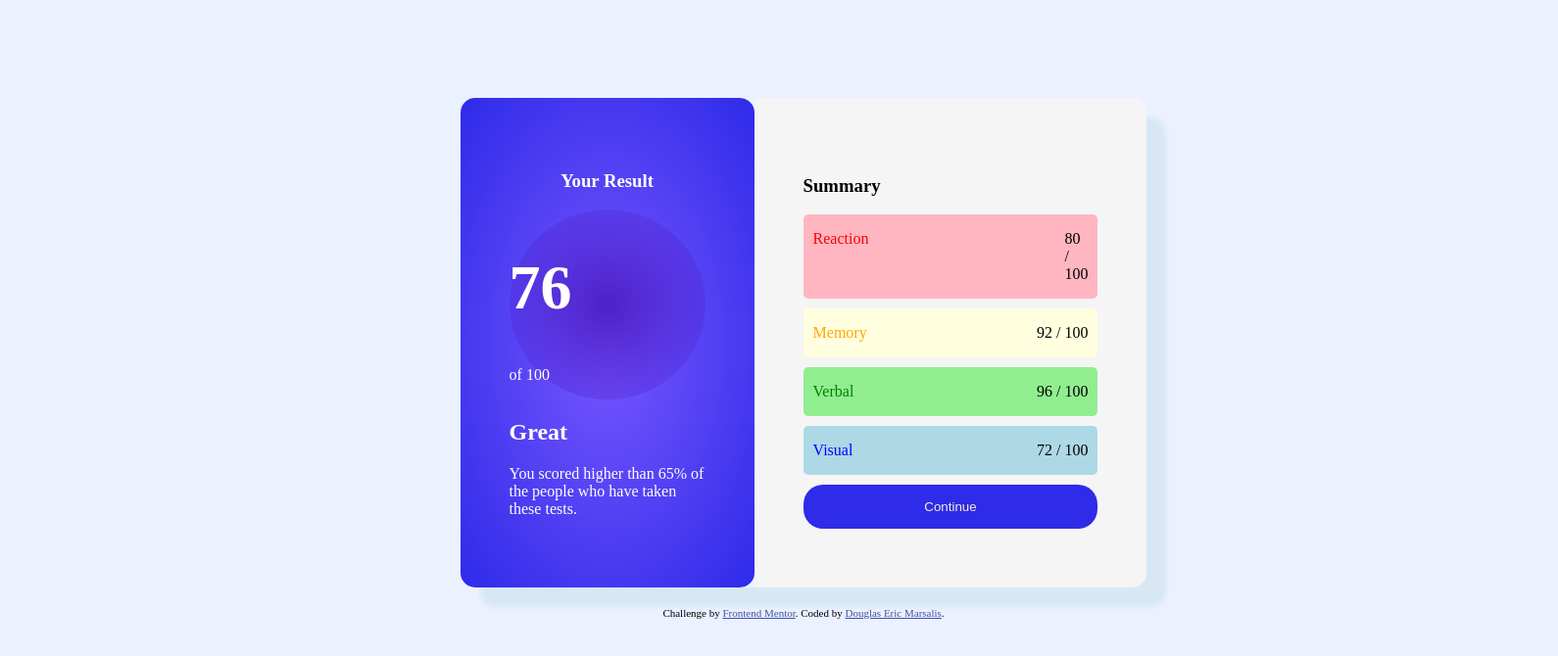
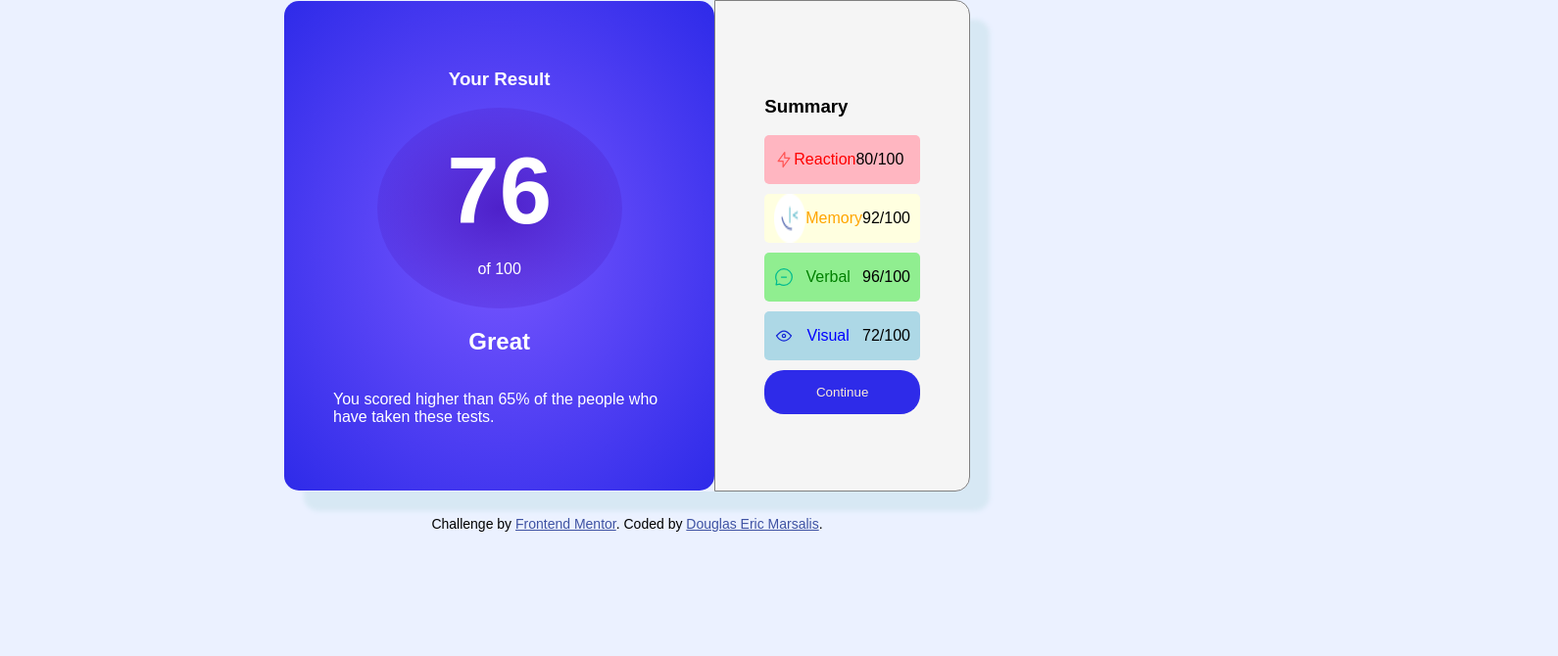
Before and after one commit to douglasmarsalis/summaryComponent, a plain HTML site: page index.html in a window 1280 px wide. Shown: the whole page at 98% size, 1590 px wide, since content can reach past the window. Drawn offline with Linux system fonts and the light colour scheme; a web font is replaced by a local one.

Commit message:
Continuing with html and css, working on flex containers

```diff
--- a/index.html
+++ b/index.html
@@ -9,17 +9,14 @@
 </head>
 <body>
   <div class="container">
-<!--Results Information-->
     <div class="figure-1">
       <h3 class="result">Your Result</h3>
       <div class="circle">
         <h1 class="circle-score">76</h1>
         <p class="circle-100">of 100</p>
       </div>
-      <div class="info">
-        <h2>Great</h2>
-        <p>You scored higher than 65% of the people who have taken these tests.</p>
-      </div>
+        <h2 class="info-1">Great</h2>
+        <p class="info-2">You scored higher than 65% of the people who have taken these tests.</p>
     </div>
 <!--Summary Information-->
     <div class="figure-2">
@@ -28,20 +25,24 @@
           <h3>Summary</h3>
         </div>
         <div class="item-1">
+          <img class="icon-1" src="assets/images/icon-reaction.svg" alt="Reaction icon.">
           <p class="item-1-title">Reaction</p>
-          <p class="item-1-score">80 / 100</p>
+          <p class="item-1-score">80/100</p>
         </div>
         <div class="item-2">
+          <img class="icon-2" src="assets/images/favicon-32x32.png" alt="Memory icon.">
           <p class="item-2-title">Memory</p>
-          <p class="item-2-score">92 / 100</p>
+          <p class="item-2-score">92/100</p>
         </div>
         <div class="item-3">
+          <img class="icon-3" src="assets/images/icon-verbal.svg" alt="Verbal icon.">
           <p class="item-3-title">Verbal</p>
-          <p class="item-3-score">96 / 100</p>
+          <p class="item-3-score">96/100</p>
         </div>
         <div class="item-4">
+          <img class="icon-4" src="assets/images/icon-visual.svg" alt="Visual icon.">
           <p class="item-4-title">Visual</p>
-          <p class="item-4-score">72 / 100</p>
+          <p class="item-4-score">72/100</p>
         </div>
         <button class="btn">Continue</button>
       </div>
@@ -50,7 +51,7 @@
 
   <div class="attribution">
     Challenge by <a href="https://www.frontendmentor.io?ref=challenge" target="_blank">Frontend Mentor</a>.
-    Coded by <a href="#">Douglas Eric Marsalis</a>.
+    Coded by <a href="https://github.com/douglasmarsalis/summaryComponent">Douglas Eric Marsalis</a>.
   </div>
 </body>
 </html>
--- a/styles.css
+++ b/styles.css
@@ -1,11 +1,13 @@
- /* Feel free to remove these styles or customise in your own stylesheet */
+@font-face {
+    font-family: Hanken Grotesk;
+    src: url(https://fonts.google.com/specimen/Hanken+Grotesk);
+}
 
  html, body {
     background-color: hsl(221, 100%, 96%);
-    width: 1440px;
-    height: auto;
+    height: 100vh;
     margin: 0;
-    padding: 50px;
+    font-family: Hanken Grotesk, sans-serif, serif;
  }
 
  .container {
@@ -34,14 +36,19 @@
  }
 
  .circle {
+    display: flex;
+    flex-direction: column;
+    align-items: center;
     background: radial-gradient(hsla(256, 72%, 46%, 1), hsla(241, 72%, 46%, 0));
-    width: 200px;
-    height: auto;
+    width: 250px;
+    height: 250px;
+    padding-top: 30px;
     border-radius: 50%;
  }
 
  .circle-score {
-    font-size: 4em;
+    font-size: 6em;
+    margin: 0;
  }
 
 /* Figure 2 Information*/
@@ -54,19 +61,19 @@
     width: auto;
     padding: 50px;
     background-color: whitesmoke;
+    border: solid grey 1px;
     border-top-right-radius: 15px;
     border-bottom-right-radius: 15px;
   }
 
 .item-1 {
     display: flex;
-    justify-content: space-between;
-    align-items: space-between;
+    /* justify-content: space-between;
+    align-items: space-between; */
     background-color: lightpink;
     margin-top: 10px;
     padding: 0 10px ;
     border-radius: 5px;
-    gap: 200px;
   }
 
 .item-1-title {
@@ -129,9 +136,9 @@
 
  /*Footer*/
  .attribution {
-     font-size: 11px;
+     font-size: 14px;
      text-align: center;
-     margin-top: 20px;
+     margin-top: 25px;
  }
 
  .attribution a {
```
